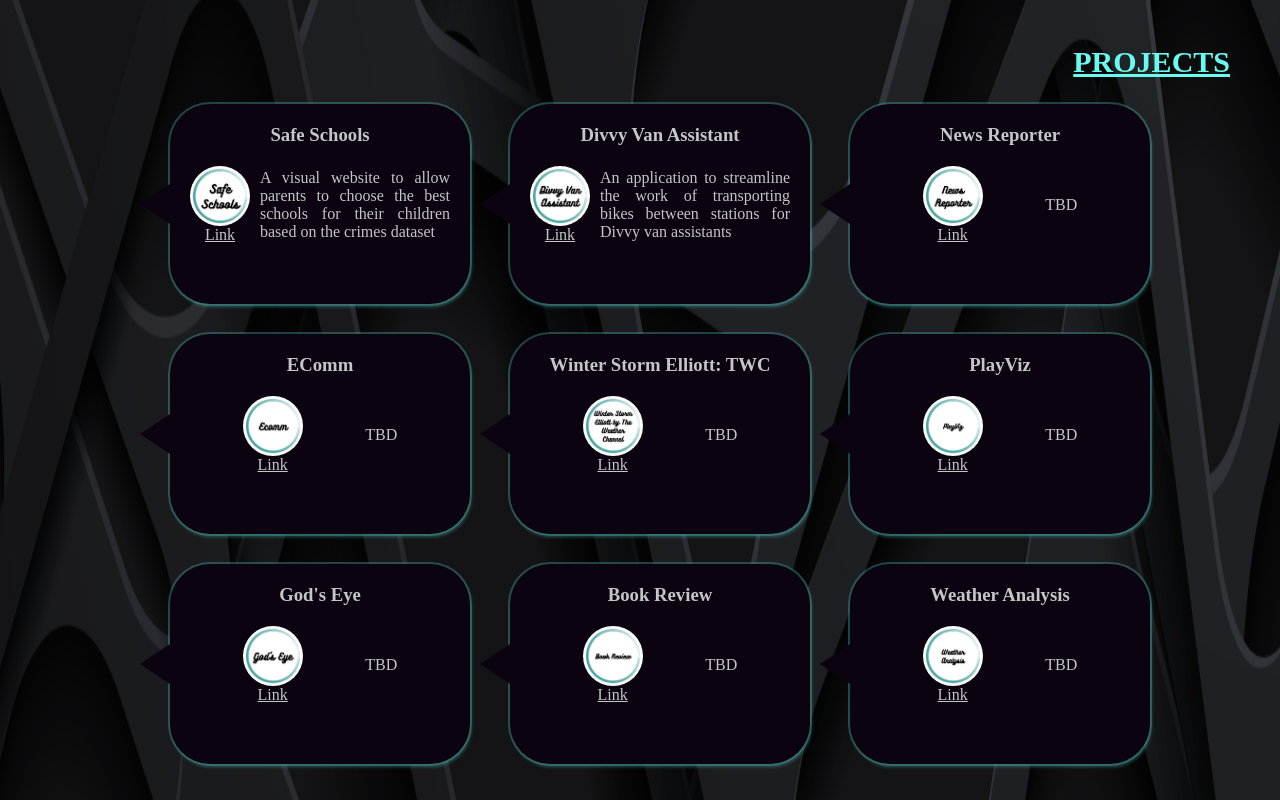
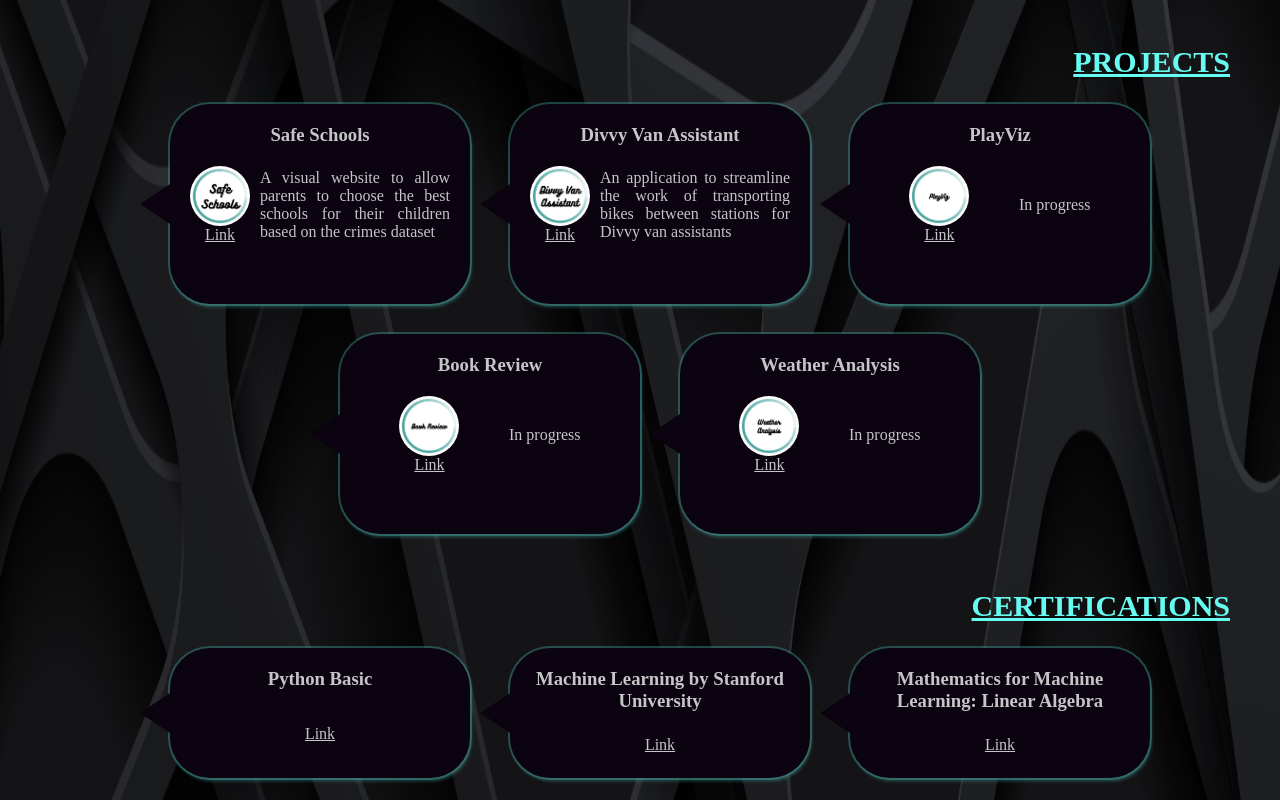
Before and after one commit to aliasgar-m/my_website, an Angular app: page / in a window 1280 px wide. Shown: the part 1720-2520 px from the top of the page. Built offline with nearby package versions, Linux system fonts and the light colour scheme.

Commit message:
updated projects

```diff
--- a/src/assets/data/projects.ts
+++ b/src/assets/data/projects.ts
@@ -24,52 +24,52 @@ export const projects = [
         projectLink: ""
     },
 
-    {
-        name: "News Reporter",
-        logo: "assets/images/newsReporter.png",
-        description: "TBD",
-        projectLink: ""
-    },
+    // {
+    //     name: "News Reporter",
+    //     logo: "assets/images/newsReporter.png",
+    //     description: "TBD",
+    //     projectLink: ""
+    // },
 
-    {
-        name: "EComm",
-        logo: "assets/images/ecommerce.png",
-        description: "TBD",
-        projectLink: ""
-    },
+    // {
+    //     name: "EComm",
+    //     logo: "assets/images/ecommerce.png",
+    //     description: "TBD",
+    //     projectLink: ""
+    // },
 
-    {
-        name: "Winter Storm Elliott: TWC",
-        logo: "assets/images/winterStorm.png",
-        description: "TBD",
-        projectLink: ""
-    },
+    // {
+    //     name: "Winter Storm Elliott: TWC",
+    //     logo: "assets/images/winterStorm.png",
+    //     description: "TBD",
+    //     projectLink: ""
+    // },
 
     {
         name: "PlayViz",
         logo: "assets/images/playviz.png",
-        description: "TBD",
+        description: "In progress",
         projectLink: ""
     },
 
-    {
-        name: "God's Eye",
-        logo: "assets/images/godsEye.png",
-        description: "TBD",
-        projectLink: ""
-    },
+    // {
+    //     name: "God's Eye",
+    //     logo: "assets/images/godsEye.png",
+    //     description: "TBD",
+    //     projectLink: ""
+    // },
 
     {
         name: "Book Review",
         logo: "assets/images/book_review.png",
-        description: "TBD",
+        description: "In progress",
         projectLink: ""
     },
 
     {
         name: "Weather Analysis",
         logo: "assets/images/weather_analysis.png",
-        description: "TBD",
+        description: "In progress",
         projectLink: ""
     }
 ];
```
